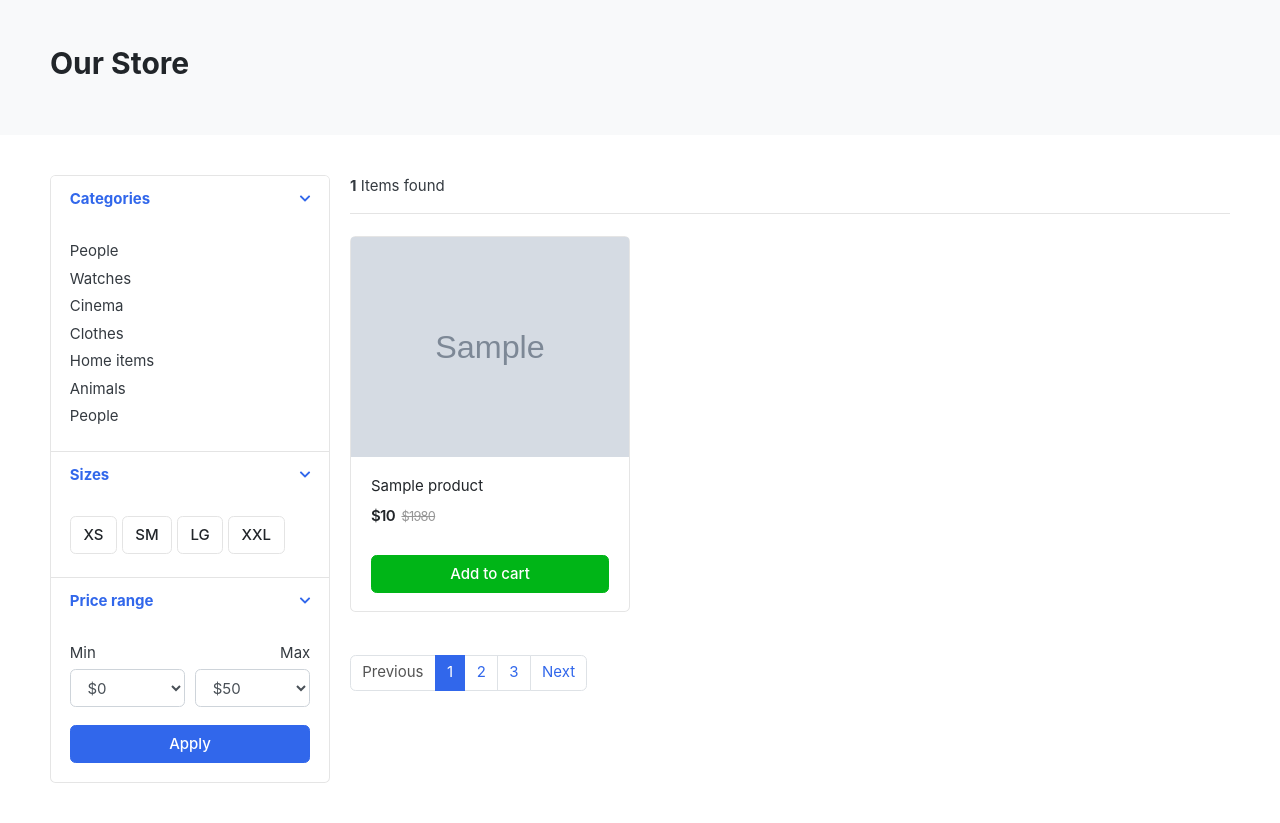
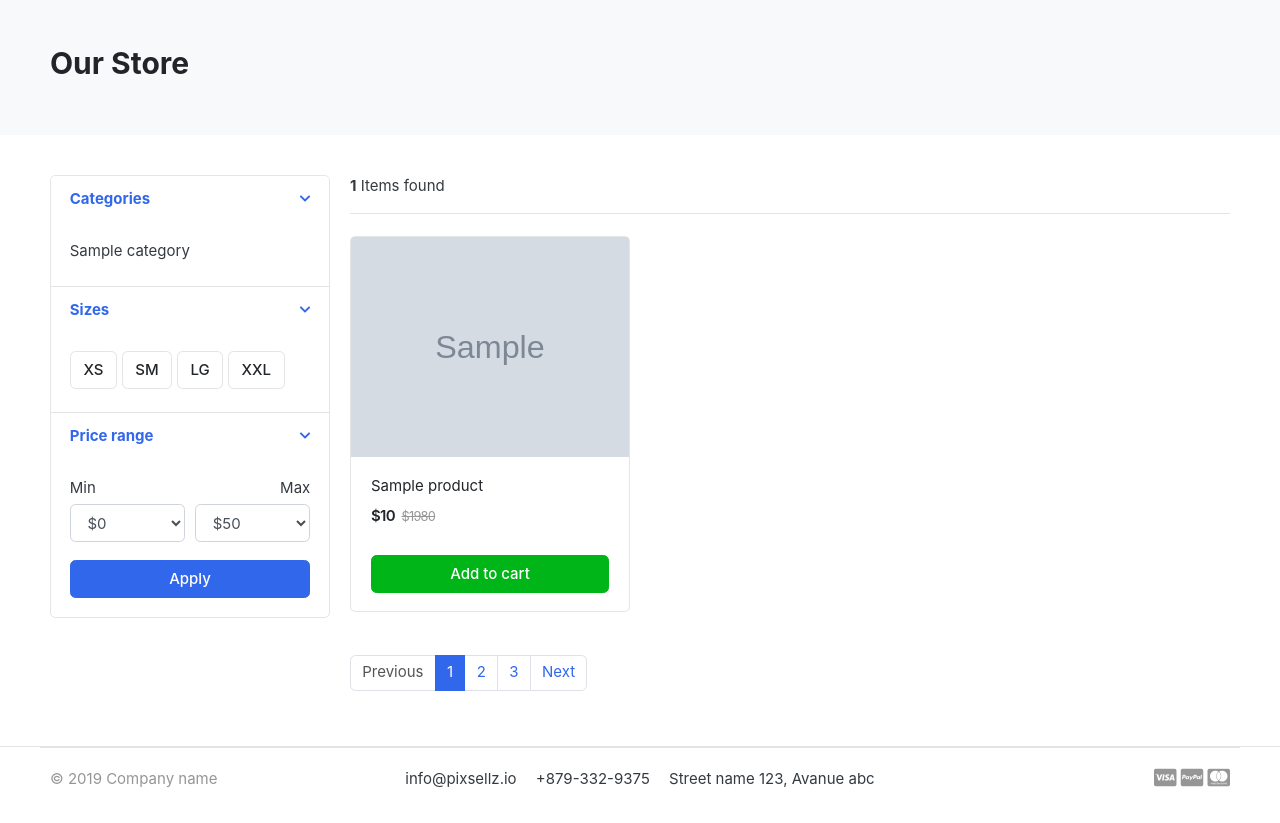
Before and after one commit to abdelrhmannabil12/E-commerce, a Django app: page /store/ in a window 1280 px wide. Shown: the part 127-950 px from the top of the page. After the commit the page ends 915 px from the top, so only its background shows below. Run offline with Django 3.2, Linux system fonts and the light colour scheme; tables that the repository leaves empty hold one stand-in row (values such as "Sample post"); grey boxes marked "Sample" are stand-in pictures; some libraries are stand-ins or nearby versions; some web fonts are replaced.

Commit message:
displaying the categories in store page

```diff
--- a/templates/store.html
+++ b/templates/store.html
@@ -34,14 +34,10 @@
 			<div class="card-body">
 
 				<ul class="list-menu">
-				<li><a href="#">People  </a></li>
-				<li><a href="#">Watches </a></li>
-				<li><a href="#">Cinema  </a></li>
-				<li><a href="#">Clothes  </a></li>
-				<li><a href="#">Home items </a></li>
-				<li><a href="#">Animals</a></li>
-				<li><a href="#">People </a></li>
-				</ul>
+				{% for category in links %}
+				<li><a href="{{category.get_url}}">{{category.category_name}} </a></li>
+				{% endfor %}
+			</ul>
 
 			</div> <!-- card-body.// -->
 		</div>
```
